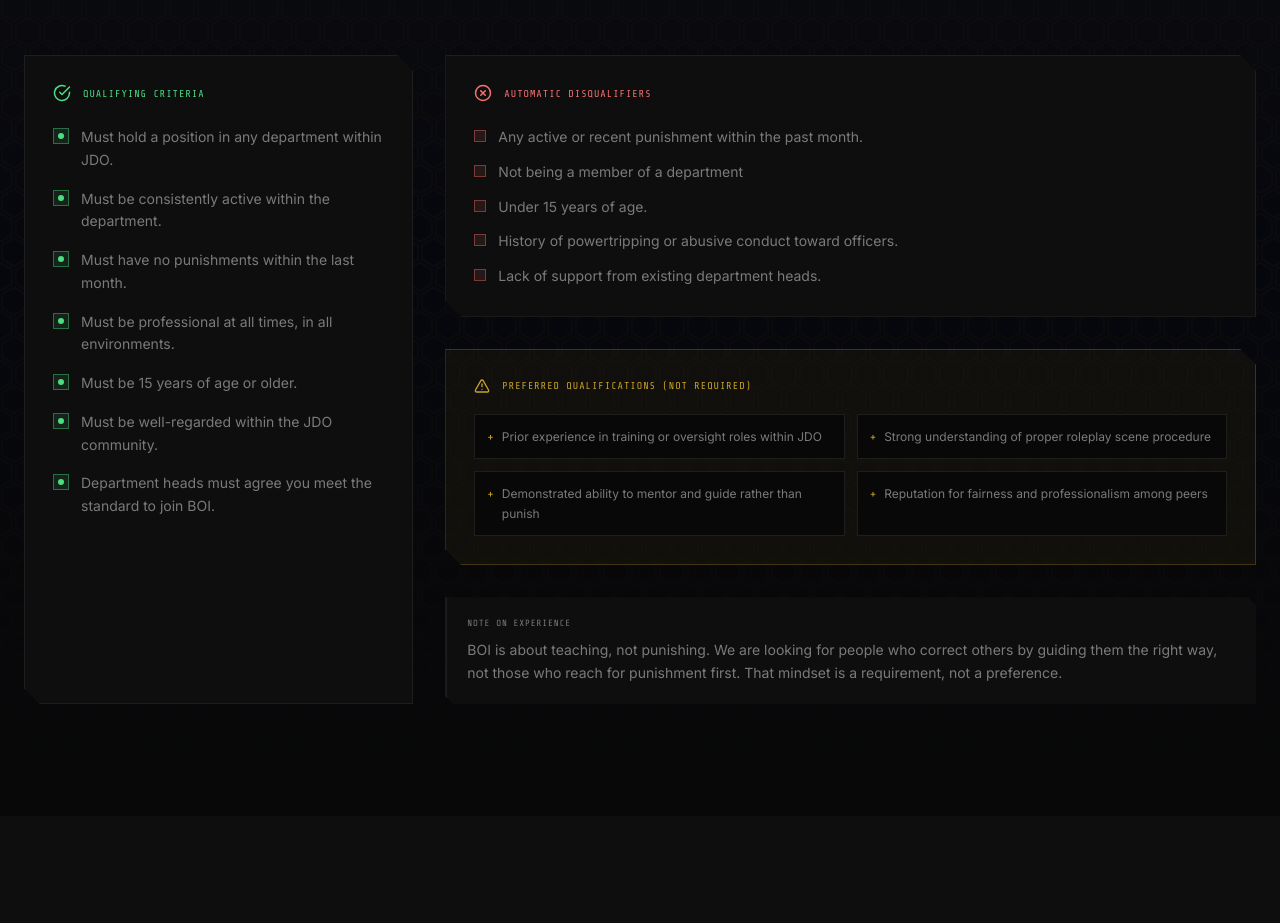
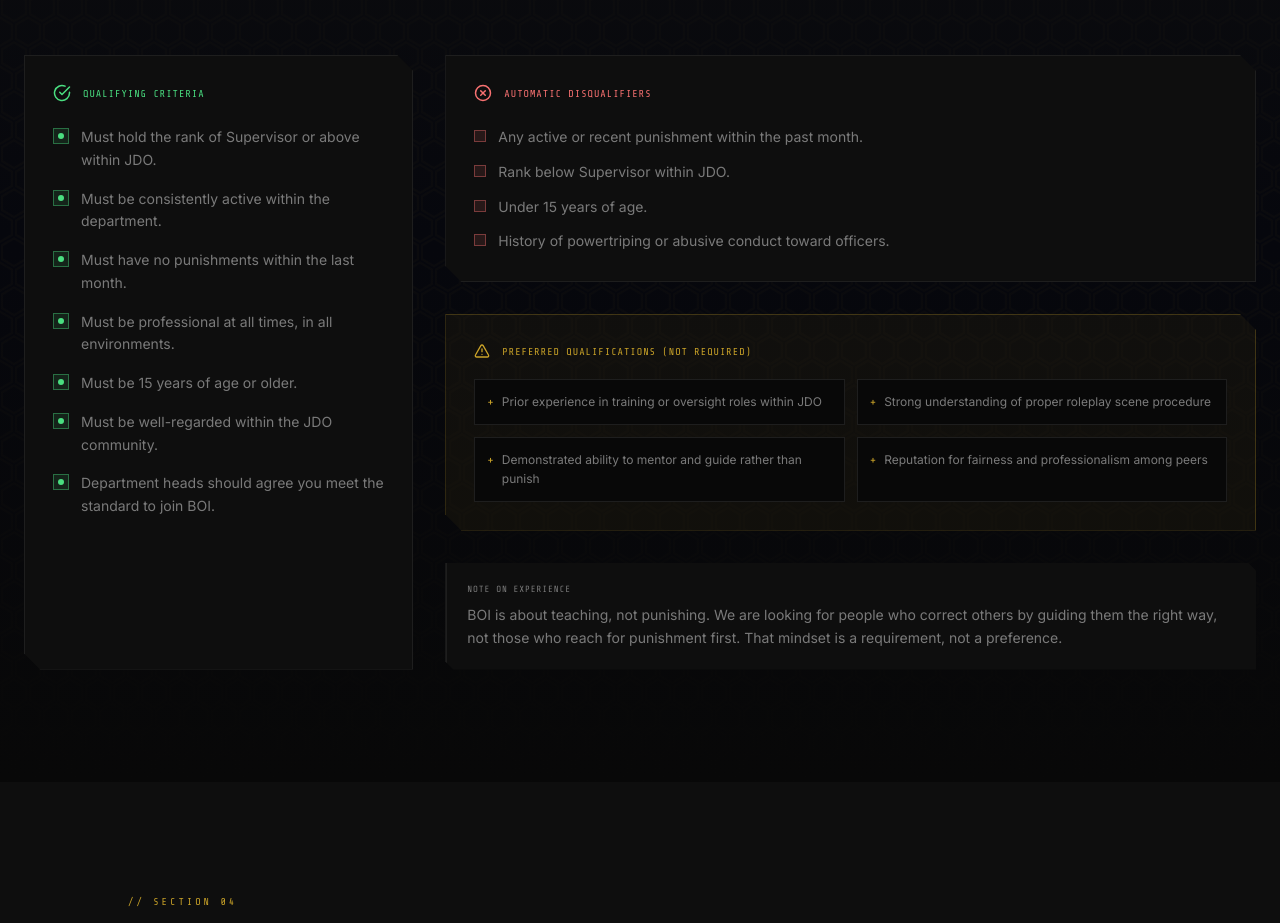
Before and after one commit to DignityDC/boiwebsite, a Next.js app: page / in a window 1280 px wide. Shown: the part 3000-3923 px from the top of the page. Built offline with nearby package versions, Linux system fonts and the light colour scheme.

Commit message:
Update eligibility criteria in Requirements component

```diff
--- a/components/Requirements.jsx
+++ b/components/Requirements.jsx
@@ -4,21 +4,20 @@ import { motion } from 'framer-motion';
 import { CheckCircle, XCircle, AlertTriangle } from 'lucide-react';
 
 const eligible = [
-  { text: 'Must hold a position in any department within JDO.' },
+  { text: 'Must hold the rank of Supervisor or above within JDO.' },
   { text: 'Must be consistently active within the department.' },
   { text: 'Must have no punishments within the last month.' },
   { text: 'Must be professional at all times, in all environments.' },
   { text: 'Must be 15 years of age or older.' },
   { text: 'Must be well-regarded within the JDO community.' },
-  { text: 'Department heads must agree you meet the standard to join BOI.' },
+  { text: 'Department heads should agree you meet the standard to join BOI.' },
 ];
 
 const disqualifying = [
   { text: 'Any active or recent punishment within the past month.' },
-  { text: 'Not being a member of a department' },
+  { text: 'Rank below Supervisor within JDO.' },
   { text: 'Under 15 years of age.' },
-  { text: 'History of powertripping or abusive conduct toward officers.' },
-  { text: 'Lack of support from existing department heads.' },
+  { text: 'History of powertriping or abusive conduct toward officers.' },
 ];
 
 const preferred = [
```
